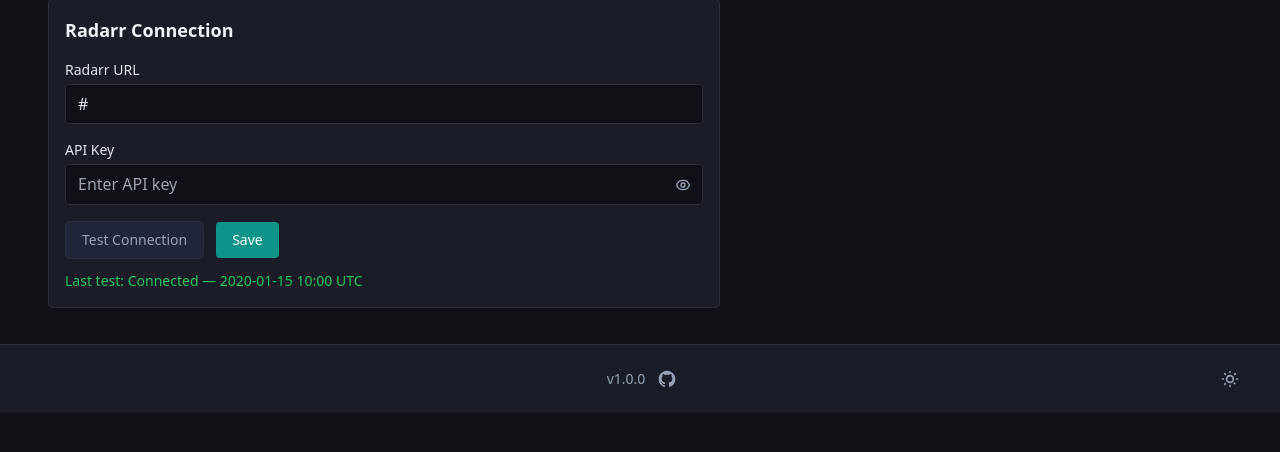
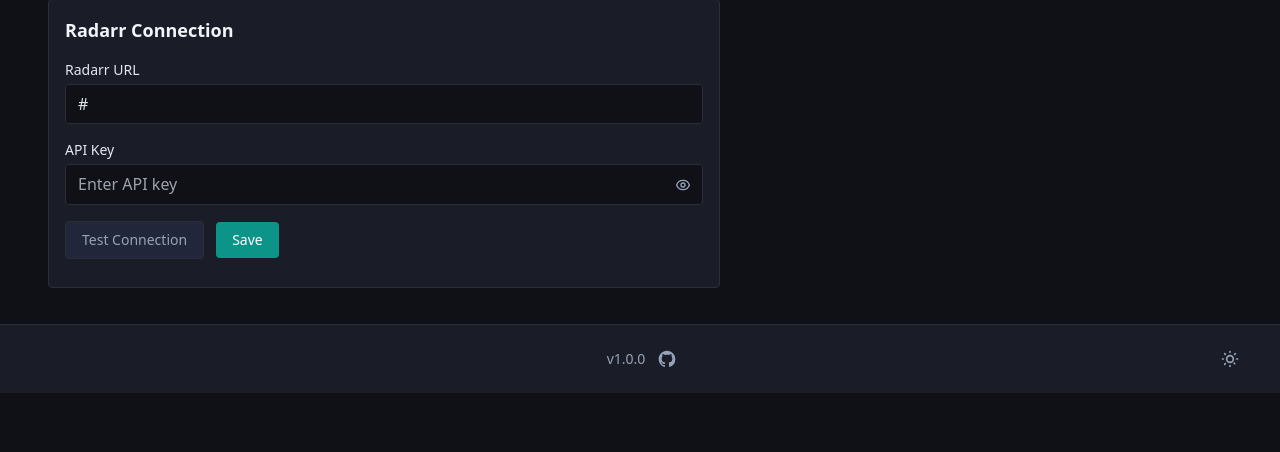
Before and after one commit to fisherd80/Listarr, a Flask app: template listarr/templates/settings.html in a window 1280 px wide. Shown: the part 268-720 px from the top of the page. Run offline with Flask 3, Linux system fonts and the light colour scheme; tables that the repository leaves empty hold one stand-in row (values such as "Sample post"); the template is opened without the code that fills it: values that come from a table or form of the project are taken from there, most other values are stand-ins (such as "Sample title", 1, 10 or a date in 2020); parts of the project's set-up code (start-up, migrations or seed data) failed here and were passed over; some libraries are stand-ins or nearby versions.

Commit message:
fix(06.1-02): remove hardcoded red classes from settings.js, add showToast(), remove Last test spans
- testConnection(): replace bg-red-600/hover:bg-red-700 defensive removes with bg-error/hover:bg-error/90
- testConnection(): add showToast('Connection successful.', 'success') and showToast(msg, 'error') calls
- testTmdb(): same fixes as testConnection() — remove red palette classes, add showToast() calls
- settings.html: remove three Jinja last_test_status blocks (radarr, sonarr, tmdb status divs now empty)
- Status div containers preserved for setStatus() live validation messages

```diff
--- a/listarr/static/js/settings.js
+++ b/listarr/static/js/settings.js
@@ -179,14 +179,16 @@
       btn.disabled = false;
       if (data.success) {
         btn.textContent = 'Connected';
-        btn.classList.remove('bg-btn-secondary-bg', 'hover:bg-btn-secondary-hover', 'bg-red-600', 'hover:bg-red-700');
+        btn.classList.remove('bg-btn-secondary-bg', 'hover:bg-btn-secondary-hover', 'bg-error', 'hover:bg-error/90');
         btn.classList.add('bg-success', 'hover:bg-success/90');
         setStatus(statusEl, true, 'Connection successful.');
+        showToast('Connection successful.', 'success');
       } else {
         btn.textContent = 'Failed';
         btn.classList.remove('bg-btn-secondary-bg', 'hover:bg-btn-secondary-hover', 'bg-success', 'hover:bg-success/90');
         btn.classList.add('bg-error', 'hover:bg-error/90');
         setStatus(statusEl, false, data.message || 'Connection failed.');
+        showToast(data.message || 'Connection failed.', 'error');
       }
       // Reset button text after 3 seconds
       setTimeout(function () {
@@ -325,14 +327,16 @@
       btn.disabled = false;
       if (data.success) {
         btn.textContent = 'Connected';
-        btn.classList.remove('bg-btn-secondary-bg', 'hover:bg-btn-secondary-hover', 'bg-red-600', 'hover:bg-red-700');
+        btn.classList.remove('bg-btn-secondary-bg', 'hover:bg-btn-secondary-hover', 'bg-error', 'hover:bg-error/90');
         btn.classList.add('bg-success', 'hover:bg-success/90');
         setStatus(statusEl, true, 'TMDB API key is valid.');
+        showToast('TMDB API key is valid.', 'success');
       } else {
         btn.textContent = 'Failed';
         btn.classList.remove('bg-btn-secondary-bg', 'hover:bg-btn-secondary-hover', 'bg-success', 'hover:bg-success/90');
         btn.classList.add('bg-error', 'hover:bg-error/90');
         setStatus(statusEl, false, data.message || 'Invalid API key.');
+        showToast(data.message || 'Invalid API key.', 'error');
       }
       setTimeout(function () {
         btn.textContent = 'Test Connection';
--- a/listarr/templates/settings.html
+++ b/listarr/templates/settings.html
@@ -77,19 +77,7 @@
         </div>
 
         <!-- Status display -->
-        <div id="radarr-status" class="mt-3 text-sm">
-          {% if radarr.last_test_status %}
-            {% if radarr.last_test_status == 'success' %}
-            <span class="text-success">Last test: Connected
-              {% if radarr.last_tested_at %}&mdash; {{ radarr.last_tested_at.strftime('%Y-%m-%d %H:%M') }} UTC{% endif %}
-            </span>
-            {% else %}
-            <span class="text-error">Last test: Failed
-              {% if radarr.last_tested_at %}&mdash; {{ radarr.last_tested_at.strftime('%Y-%m-%d %H:%M') }} UTC{% endif %}
-            </span>
-            {% endif %}
-          {% endif %}
-        </div>
+        <div id="radarr-status" class="mt-3 text-sm"></div>
       </div>
 
       <!-- Import defaults panel -->
@@ -154,19 +142,7 @@
         </div>
 
         <!-- Status display -->
-        <div id="sonarr-status" class="mt-3 text-sm">
-          {% if sonarr.last_test_status %}
-            {% if sonarr.last_test_status == 'success' %}
-            <span class="text-success">Last test: Connected
-              {% if sonarr.last_tested_at %}&mdash; {{ sonarr.last_tested_at.strftime('%Y-%m-%d %H:%M') }} UTC{% endif %}
-            </span>
-            {% else %}
-            <span class="text-error">Last test: Failed
-              {% if sonarr.last_tested_at %}&mdash; {{ sonarr.last_tested_at.strftime('%Y-%m-%d %H:%M') }} UTC{% endif %}
-            </span>
-            {% endif %}
-          {% endif %}
-        </div>
+        <div id="sonarr-status" class="mt-3 text-sm"></div>
       </div>
 
       <!-- Import defaults panel -->
@@ -237,19 +213,7 @@
       </div>
 
       <!-- Status display -->
-      <div id="tmdb-status" class="mt-3 text-sm">
-        {% if tmdb.last_test_status %}
-          {% if tmdb.last_test_status == 'success' %}
-          <span class="text-success">Last test: Connected
-            {% if tmdb.last_tested_at %}&mdash; {{ tmdb.last_tested_at.strftime('%Y-%m-%d %H:%M') }} UTC{% endif %}
-          </span>
-          {% else %}
-          <span class="text-error">Last test: Failed
-            {% if tmdb.last_tested_at %}&mdash; {{ tmdb.last_tested_at.strftime('%Y-%m-%d %H:%M') }} UTC{% endif %}
-          </span>
-          {% endif %}
-        {% endif %}
-      </div>
+      <div id="tmdb-status" class="mt-3 text-sm"></div>
     </div>
   </div>
 
```
